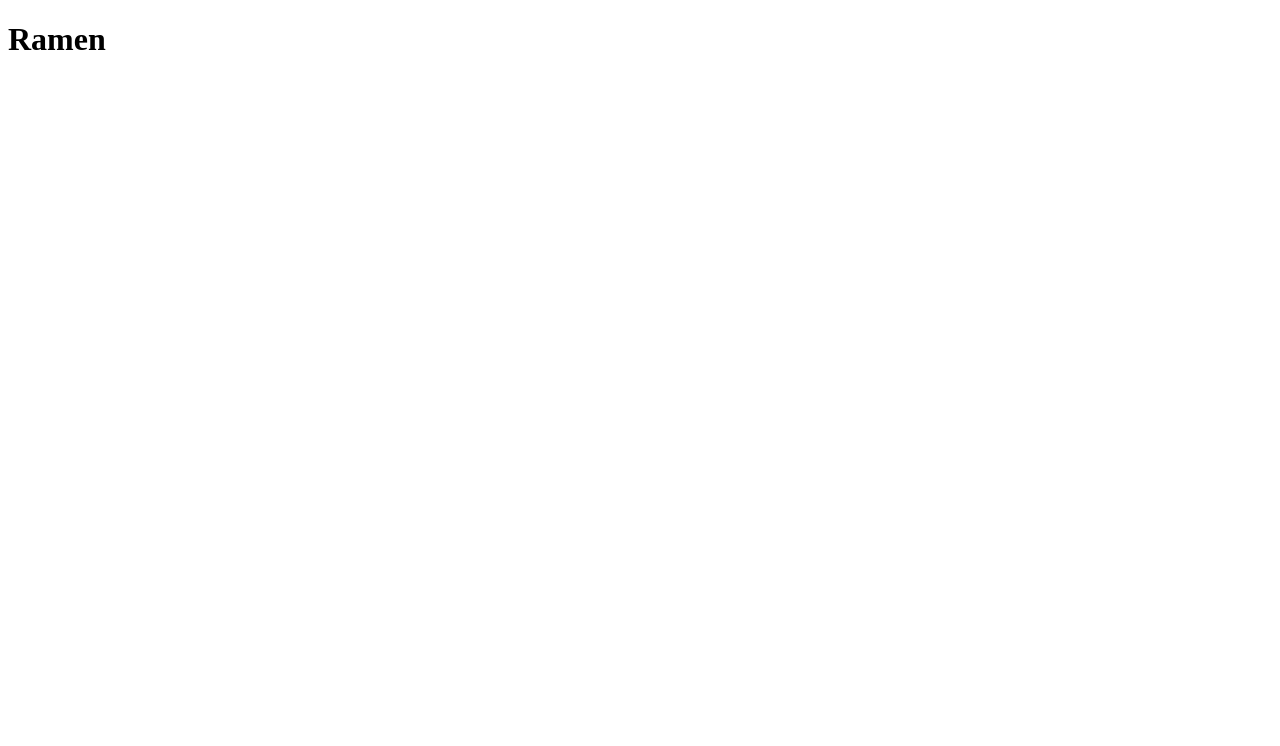
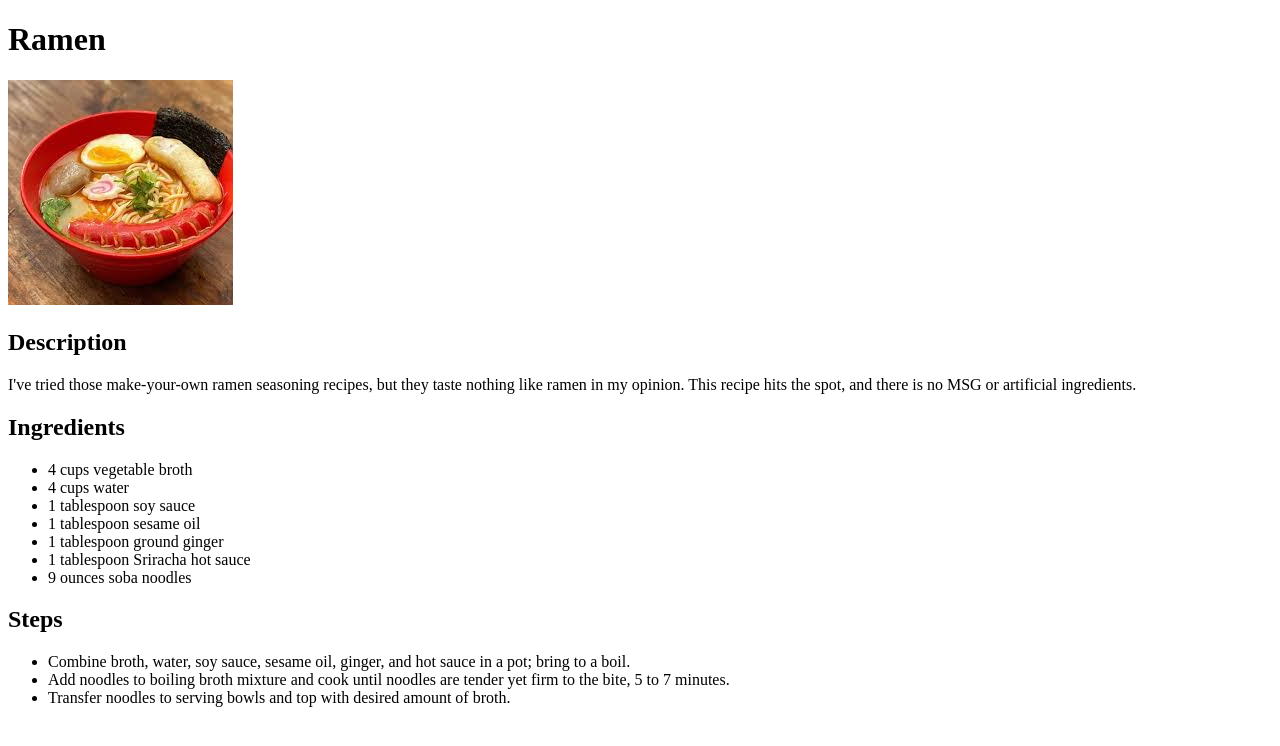
Before and after one commit to Varbris/odin-recipes, a plain HTML site: page recipes/ramen.html in a window 1280 px wide. Drawn offline with Linux system fonts and the light colour scheme.

Commit message:
add content to recipes/ramen.html

```diff
--- a/recipes/ramen.html
+++ b/recipes/ramen.html
@@ -7,5 +7,37 @@
   </head>
   <body>
     <h1>Ramen</h1>
+    <img src="../img/ramen.jpeg" alt="an image of ramen noodle" />
+    <h2>Description</h2>
+    <p>
+      I've tried those make-your-own ramen seasoning recipes, but they taste
+      nothing like ramen in my opinion. This recipe hits the spot, and there is
+      no MSG or artificial ingredients.
+    </p>
+    <h2>Ingredients</h2>
+    <ul>
+      <li>4 cups vegetable broth</li>
+      <li>4 cups water</li>
+      <li>1 tablespoon soy sauce</li>
+      <li>1 tablespoon sesame oil</li>
+      <li>1 tablespoon ground ginger</li>
+      <li>1 tablespoon Sriracha hot sauce</li>
+      <li>9 ounces soba noodles</li>
+    </ul>
+    <h2>Steps</h2>
+    <ul>
+      <li>
+        Combine broth, water, soy sauce, sesame oil, ginger, and hot sauce in a
+        pot; bring to a boil.
+      </li>
+      <li>
+        Add noodles to boiling broth mixture and cook until noodles are tender
+        yet firm to the bite, 5 to 7 minutes.
+      </li>
+      <li>
+        Transfer noodles to serving bowls and top with desired amount of broth.
+      </li>
+    </ul>
+    <!-- https://www.allrecipes.com/recipe/241437/all-natural-ramen-noodles/ -->
   </body>
 </html>
```
